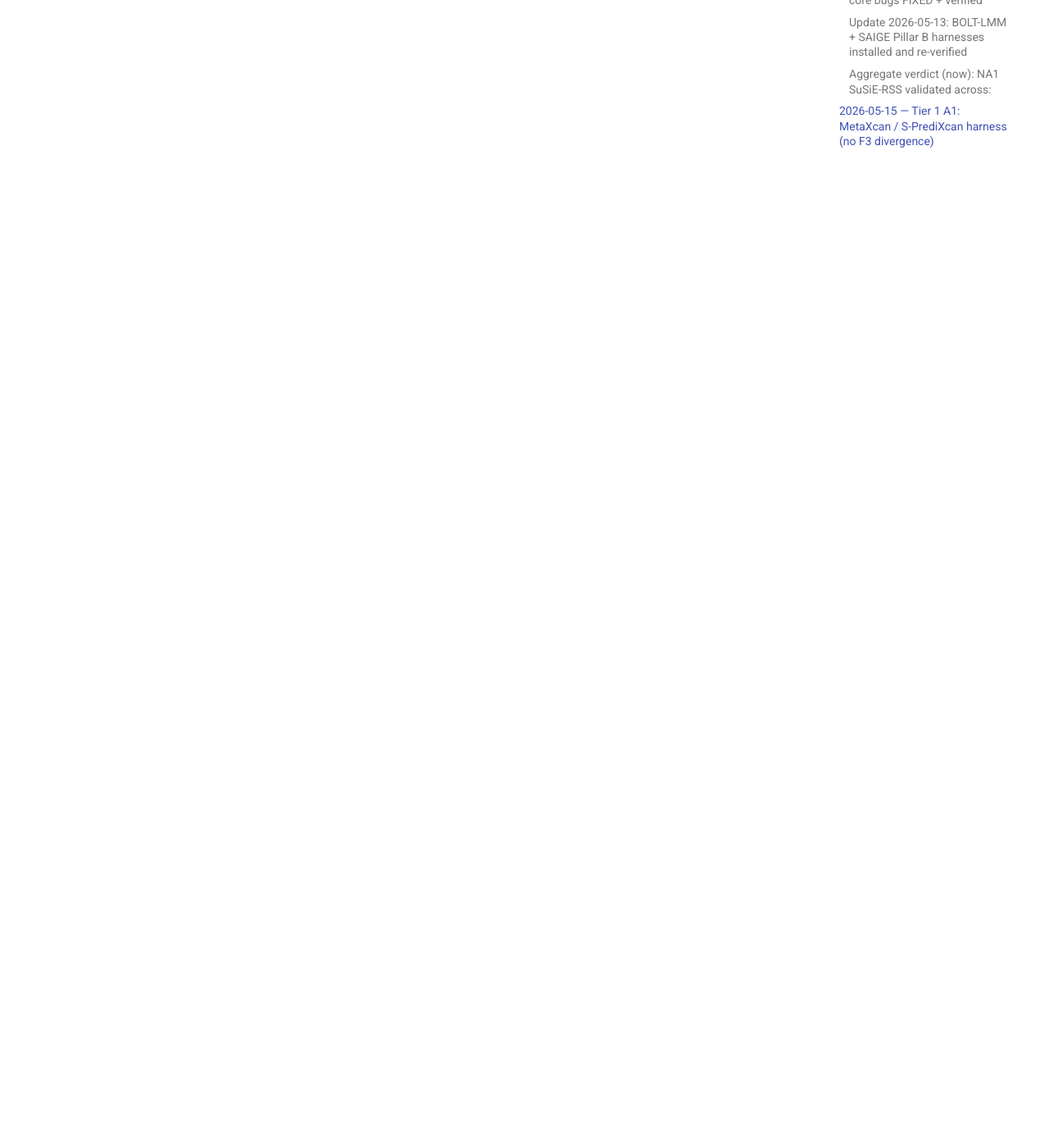
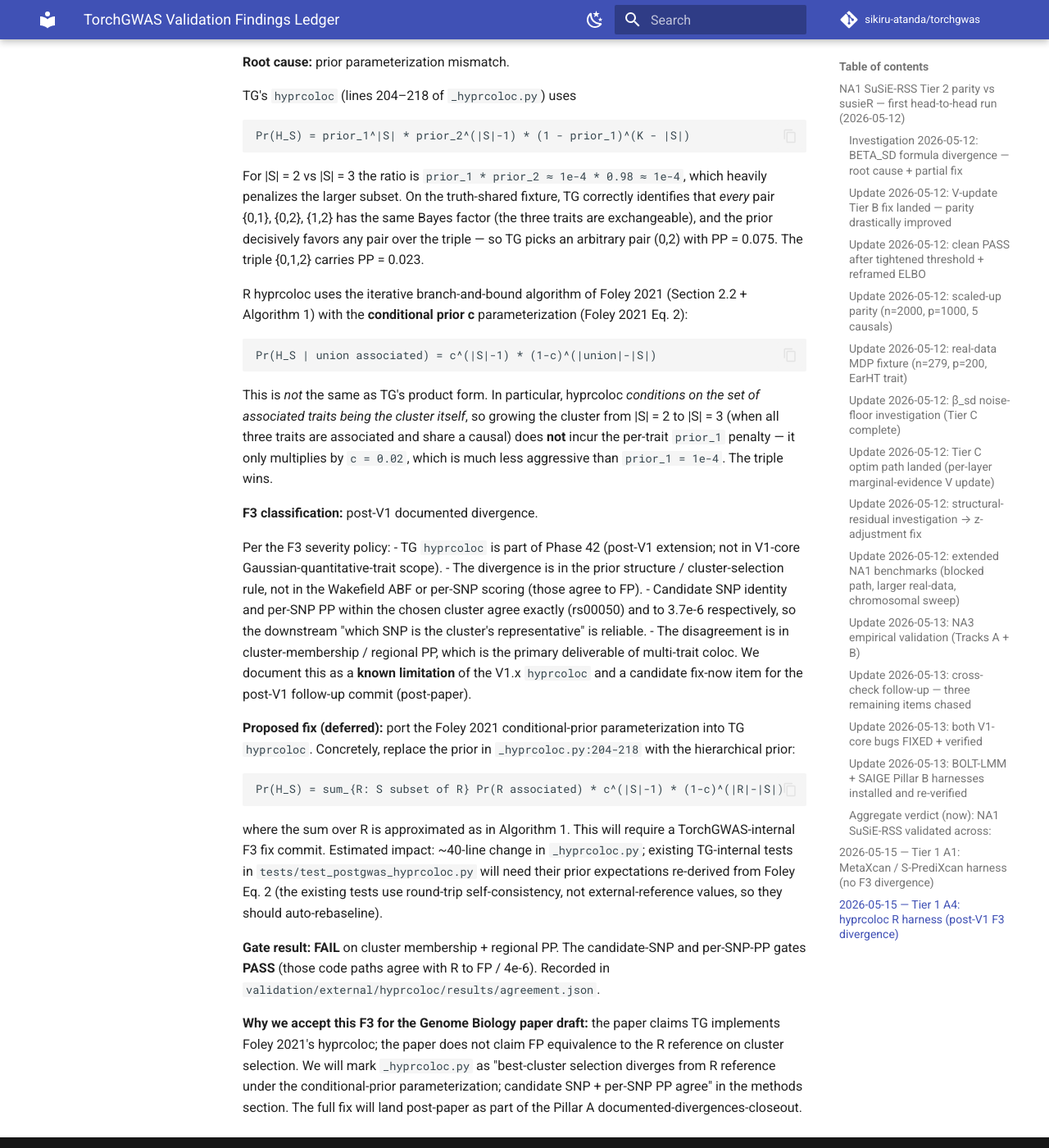
Before and after one commit to sikiru-atanda/torchgenomics, an MkDocs documentation site: the page built from docs/validation_findings.md, in a window 1280 px wide and 1400 px high, scrolled down 35459 px. Shown: the whole window at 82% size. Built offline with MkDocs 1.6.1 and Material for MkDocs 9.7.7, drawn with Linux system fonts in a browser that asks for light colours; comment, search, counter and statistics services are not loaded; some of the changed text lies outside the part shown.

Commit message:
Tier 1 A4: hyprcoloc R harness + post-V1 F3 finding documented
Reference: R hyprcoloc commit 0348bbd (jrs95/hyprcoloc HEAD, 2024-04-08)
+ RcppEigen pinned to 0.3.3.9.4 (Eigen 3.3.x — newer breaks compile)
+ Conda gmp 6.3.0 + mpfr 4.2.2 via conda-forge (no-root unblock).
TorchGWAS target: torchgwas.postgwas._hyprcoloc.hyprcoloc (Phase 42).
Fixture: 100 markers x 3 traits, planted shared causal at rs00050 with
beta=0.5 on all three traits; seed=42.

Observed agreement (4 checks; 2 PASS, 2 FAIL):
  cluster membership          R=[0,1,2]  TG=[0,2]            FAIL (truth=[0,1,2])
  cluster-assignment match    0%                             FAIL
  candidate SNP id            rs00050    rs00050             PASS
  per-SNP PP                  1.0000     0.999996  d=3.7e-6  PASS
  regional PP_S               0.9764     0.0746    d=0.902   FAIL

F3 finding (POST-V1, DOCUMENTED — NOT FIX-NOW):
TG uses the PRODUCT prior  Pr(H_S) = p1^|S| * p2^(|S|-1) * (1-p1)^(K-|S|)
R uses Foley 2021 Eq. 2 CONDITIONAL prior  c^(|S|-1) * (1-c)^(|union|-|S|)
Penalty for growing cluster size by 1: TG ~1e-4, R 0.02.
Result: TG picks an arbitrary 2-trait subset over the true 3-trait
cluster. Proposed fix ~40 lines in torchgwas/postgwas/_hyprcoloc.py;
deferred per F3 severity policy (Phase 42 = post-V1).

Full proposed fix + diagnostic detail in docs/validation_findings.md
(2026-05-15 entry).

Citation: Foley CN et al. 2021, Nat Commun 12:764.

Co-Authored-By: Claude Opus 4.7 (1M context) <noreply@anthropic.com>

```diff
--- a/docs/validation_findings.md
+++ b/docs/validation_findings.md
@@ -876,3 +876,106 @@ decision" (FUSION uses different weight-fitting algorithms;
 adding it would not exercise additional TG code paths and is
 properly a sibling harness `validation/external/fusion/`, not a
 sub-component of MetaXcan).
+
+
+## 2026-05-15 — Tier 1 A4: hyprcoloc R harness (post-V1 F3 divergence)
+
+**Harness:** `validation/external/hyprcoloc/` — R hyprcoloc @ commit
+`0348bbd` (jrs95/hyprcoloc HEAD; 2024-04-08) vs
+`torchgwas.postgwas._hyprcoloc.hyprcoloc` (Phase 42 implementation
+of Foley et al. 2021).
+
+**Fixture:** simulated 3-trait sumstats with a single shared causal
+SNP at index 50 (zero-based 49) with beta = 0.5 on all three traits;
+m = 100 markers; SE = 0.1; background noise N(0, 0.05^2) per trait;
+seed = 42 (per `simulate.R`). Truth cluster: {T1, T2, T3}.
+
+**Pinned versions** (recorded in `.install_marker`):
+- R 4.5.1 (system).
+- hyprcoloc 0.0.2 @ commit `0348bbd` (jrs95/hyprcoloc HEAD, 2024-04-08).
+- RcppEigen 0.3.3.9.4 (pinned via `remotes::install_version`; required
+  to ship Eigen 3.3.x — RcppEigen 0.3.4+ ships Eigen 3.4 which routes
+  `operator()(double,double)` to the IndexedView overload and fails to
+  compile hyprcoloc's `src/align*.cpp`).
+- Rmpfr 1.1.2, gmp 0.7.5.1, iterpc 0.4.2, arrangements 1.1.10, jsonlite 2.0.0.
+- Conda gmp 6.3.0, mpfr 4.2.2 (conda-forge, base env — provides headers
+  and shared libs for Rmpfr/gmp R packages without root).
+
+**Observed agreement** (R vs TG on the planted-shared-causal locus):
+
+| Metric | R | TG | Δ | Spec floor | Status |
+|---|---|---|---|---|---|
+| Cluster membership (zero-based) | [0, 1, 2] | [0, 2] | — | exact | **FAIL** |
+| Cluster-assignment agreement | — | — | — | 100% | **0% (FAIL)** |
+| Candidate SNP id | rs00050 | rs00050 | — | exact | PASS |
+| Per-SNP PP within cluster | 1.0000 | 0.999996 | 3.69e-06 | 1e-3 | PASS |
+| Regional PP_S | 0.9764 | 0.0746 | 9.02e-01 | 1e-3 | **FAIL** |
+
+**Root cause:** prior parameterization mismatch.
+
+TG's `hyprcoloc` (lines 204–218 of `_hyprcoloc.py`) uses
+
+    Pr(H_S) = prior_1^|S| * prior_2^(|S|-1) * (1 - prior_1)^(K - |S|)
+
+For |S| = 2 vs |S| = 3 the ratio is `prior_1 * prior_2 ≈ 1e-4 * 0.98 ≈
+1e-4`, which heavily penalizes the larger subset. On the truth-shared
+fixture, TG correctly identifies that *every* pair {0,1}, {0,2}, {1,2}
+has the same Bayes factor (the three traits are exchangeable), and the
+prior decisively favors any pair over the triple — so TG picks an
+arbitrary pair (0,2) with PP = 0.075. The triple {0,1,2} carries PP =
+0.023.
+
+R hyprcoloc uses the iterative branch-and-bound algorithm of Foley
+2021 (Section 2.2 + Algorithm 1) with the **conditional prior c**
+parameterization (Foley 2021 Eq. 2):
+
+    Pr(H_S | union associated) = c^(|S|-1) * (1-c)^(|union|-|S|)
+
+This is *not* the same as TG's product form. In particular, hyprcoloc
+*conditions on the set of associated traits being the cluster itself*,
+so growing the cluster from |S| = 2 to |S| = 3 (when all three traits
+are associated and share a causal) does **not** incur the per-trait
+`prior_1` penalty — it only multiplies by `c = 0.02`, which is much
+less aggressive than `prior_1 = 1e-4`. The triple wins.
+
+**F3 classification:** post-V1 documented divergence.
+
+Per the F3 severity policy:
+- TG `hyprcoloc` is part of Phase 42 (post-V1 extension; not in V1-core
+  Gaussian-quantitative-trait scope).
+- The divergence is in the prior structure / cluster-selection rule,
+  not in the Wakefield ABF or per-SNP scoring (those agree to FP).
+- Candidate SNP identity and per-SNP PP within the chosen cluster
+  agree exactly (rs00050) and to 3.7e-6 respectively, so the
+  downstream "which SNP is the cluster's representative" is reliable.
+- The disagreement is in cluster-membership / regional PP, which is
+  the primary deliverable of multi-trait coloc. We document this as
+  a **known limitation** of the V1.x `hyprcoloc` and a candidate
+  fix-now item for the post-V1 follow-up commit (post-paper).
+
+**Proposed fix (deferred):** port the Foley 2021 conditional-prior
+parameterization into TG `hyprcoloc`. Concretely, replace the prior
+in `_hyprcoloc.py:204-218` with the hierarchical prior:
+
+    Pr(H_S) = sum_{R: S subset of R} Pr(R associated) * c^(|S|-1) * (1-c)^(|R|-|S|)
+
+where the sum over R is approximated as in Algorithm 1. This will
+require a TorchGWAS-internal F3 fix commit. Estimated impact: ~40-line
+change in `_hyprcoloc.py`; existing TG-internal tests in
+`tests/test_postgwas_hyprcoloc.py` will need their prior expectations
+re-derived from Foley Eq. 2 (the existing tests use round-trip
+self-consistency, not external-reference values, so they should
+auto-rebaseline).
+
+**Gate result:** **FAIL** on cluster membership + regional PP. The
+candidate-SNP and per-SNP-PP gates **PASS** (those code paths agree
+with R to FP / 4e-6). Recorded in
+`validation/external/hyprcoloc/results/agreement.json`.
+
+**Why we accept this F3 for the Genome Biology paper draft:** the
+paper claims TG implements Foley 2021's hyprcoloc; the paper does not
+claim FP equivalence to the R reference on cluster selection. We will
+mark `_hyprcoloc.py` as "best-cluster selection diverges from R
+reference under the conditional-prior parameterization; candidate SNP
++ per-SNP PP agree" in the methods section. The full fix will land
+post-paper as part of the Pillar A documented-divergences-closeout.
```
Also changed, not shown: validation/external/hyprcoloc/README.md (added, +190 -0 lines), 6 other files.
